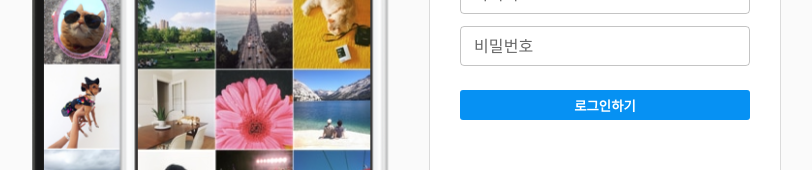
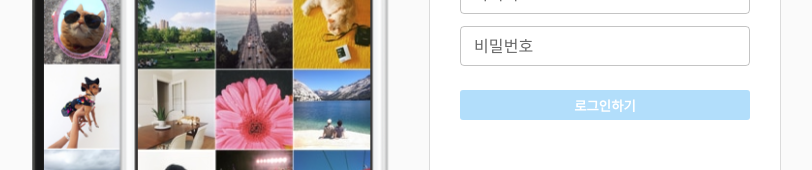
Before and after one commit to sunysty/Instagram-frontend, a React (Create React App) app: page /login in a window 1280 px wide. Shown: the part 313-483 px from the top of the page, without its empty margins (235-1047 px from the left). Built offline with nearby package versions, Linux system fonts and the light colour scheme.

Commit message:
feat:  로그인페이지 아이디 패스워드 입력창 공란시 로그인 버튼 비활성화 기능 추가, feat:  enter키로 로그인 버튼 이벤트 발생 기능 추가

```diff
--- a/src/pages/login.js
+++ b/src/pages/login.js
@@ -11,23 +11,24 @@ const LogIn = () => {
   const dispatch = useDispatch();
   const history = useHistory();
 
-  const [username, setUsername] = React.useState();
-  const [pwd, setPwd] = React.useState();
+  const [username, setUsername] = React.useState("");
+  const [pwd, setPwd] = React.useState("");
 
   const onChangeID = (e) => {
     setUsername(e.target.value);
-    console.log(e.target.value);
   };
   const onChangePwd = (e) => {
     setPwd(e.target.value);
-    console.log(e.target.value);
   };
   const login = () => {
-    if (username === "" || pwd === "") {
-      alert("비밀번호를 확인해 주세요");
-    }
     dispatch(userAction.logInMW(username, pwd));
   };
+  const loginKeyPress = (e) => {
+    if (e.key == "Enter") {
+      login();
+    }
+  };
+
   return (
     <React.Fragment>
       <Wrap>
@@ -50,16 +51,24 @@ const LogIn = () => {
 
               <TextField
                 id="outlined-basic"
+                type="password"
                 label="비밀번호"
                 variant="outlined"
                 onChange={onChangePwd}
                 size="small"
                 margin="dense"
                 sx={{ width: "100%" }}
+                onKeyPress={loginKeyPress}
               />
 
               <div>
-                <Buttons onClick={login}>로그인하기</Buttons>
+                {username === "" || pwd === "" ? (
+                  <BlockedButton onClick={login} disabled>
+                    로그인하기
+                  </BlockedButton>
+                ) : (
+                  <AbleButton onClick={login}>로그인하기</AbleButton>
+                )}
               </div>
             </InputBox>
           </Container>
@@ -115,11 +124,24 @@ const Image = styled.img`
 const InputBox = styled.div`
   margin: 30px;
 `;
-const Buttons = styled.button`
+const AbleButton = styled.button`
   width: 100%;
   height: 30px;
   margin-top: 20px;
   background-color: #0691f3;
+  border: 0px;
+  color: white;
+  font-weight: bold;
+  border-radius: 3px;
+  &:hover {
+    background-color: #0089e9;
+  }
+`;
+const BlockedButton = styled.button`
+  width: 100%;
+  height: 30px;
+  margin-top: 20px;
+  background-color: #b2defb;
   border: 0px;
   color: white;
   font-weight: bold;
--- a/src/redux/modules/user.js
+++ b/src/redux/modules/user.js
@@ -60,8 +60,6 @@ const logInMW = (username, pwd) => {
           cookies.set("token", res.data.data);
           dispatch(logIn(user));
           history.push("/");
-        } else {
-          alert(res.data.result);
         }
       })
       .catch((error) => {
```
